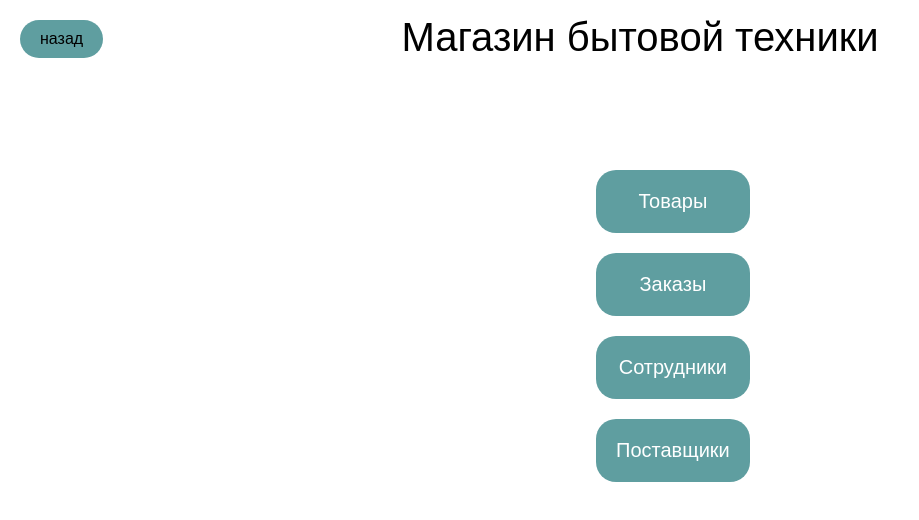
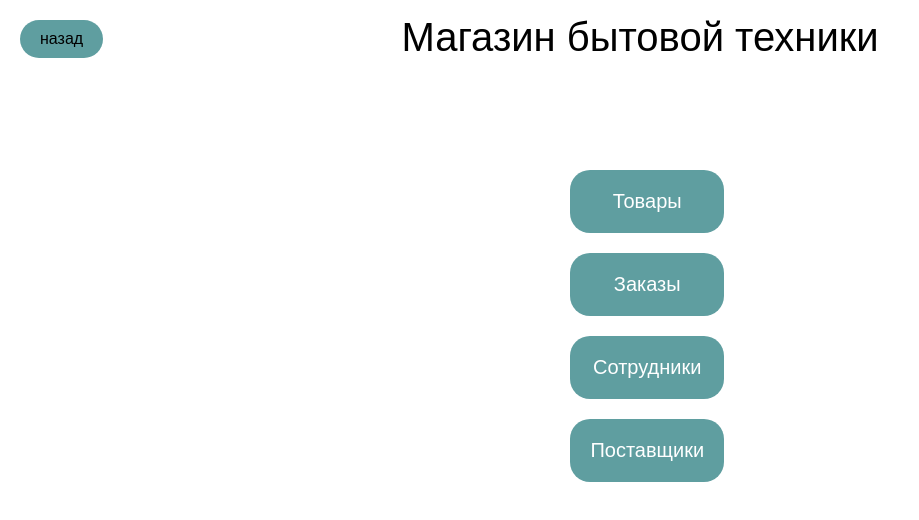
Before and after one commit to MrGodgames/lab8, a React app: page /Tech in a window 1280 px wide. Shown: the top 520 px of the page, without its empty margins (0-919 px from the left). Built offline with nearby package versions, Linux system fonts and the light colour scheme; the HTML template or start-up script is replaced by a standard one; a web font is replaced by a local one.

Commit message:
финальные исправ

```diff
--- a/src/gordienko.css
+++ b/src/gordienko.css
@@ -39,7 +39,7 @@
     flex-direction: column;
     text-align: center;
     gap: 20px;
-    margin-left: 45%;
+    margin-left: 43%;
 
 }
 .tablelist button {
```
